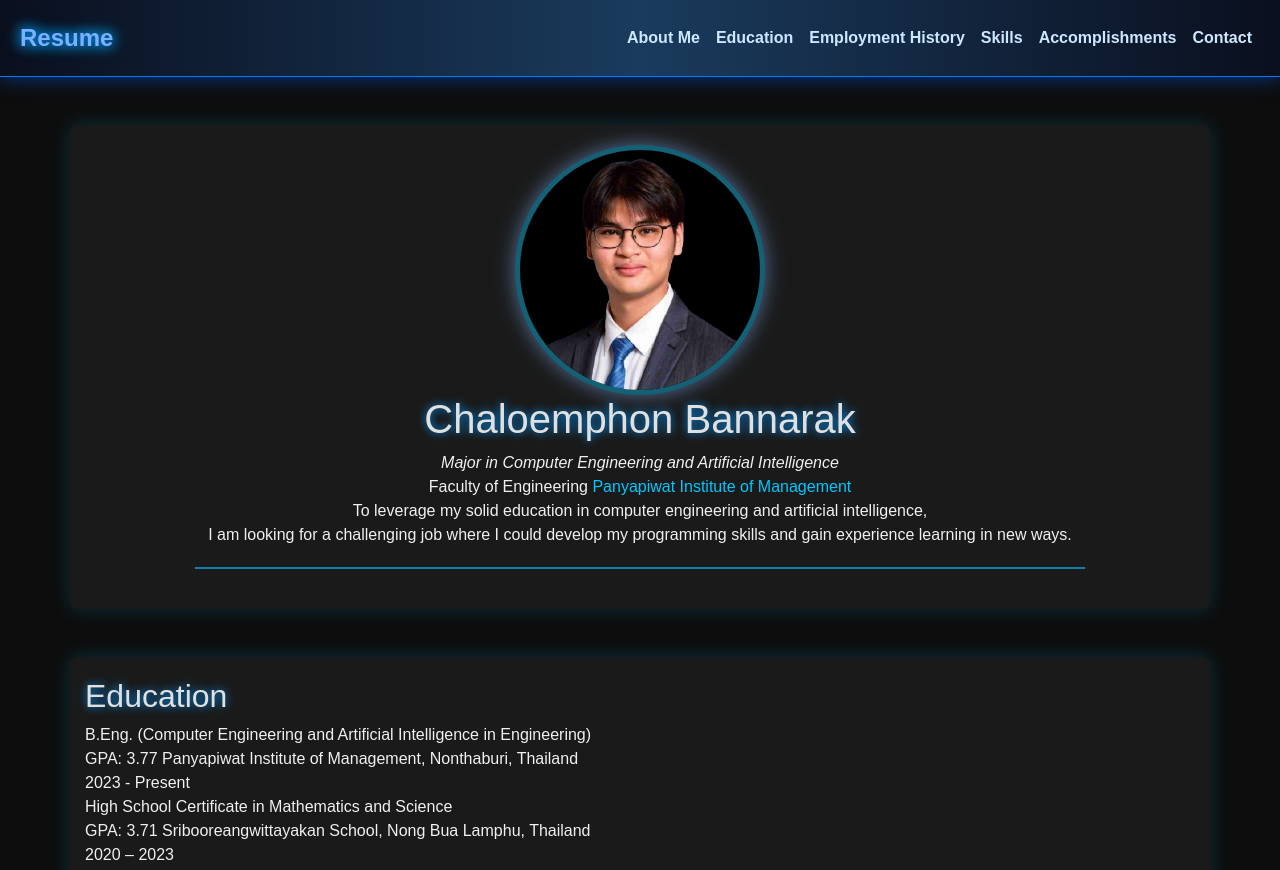
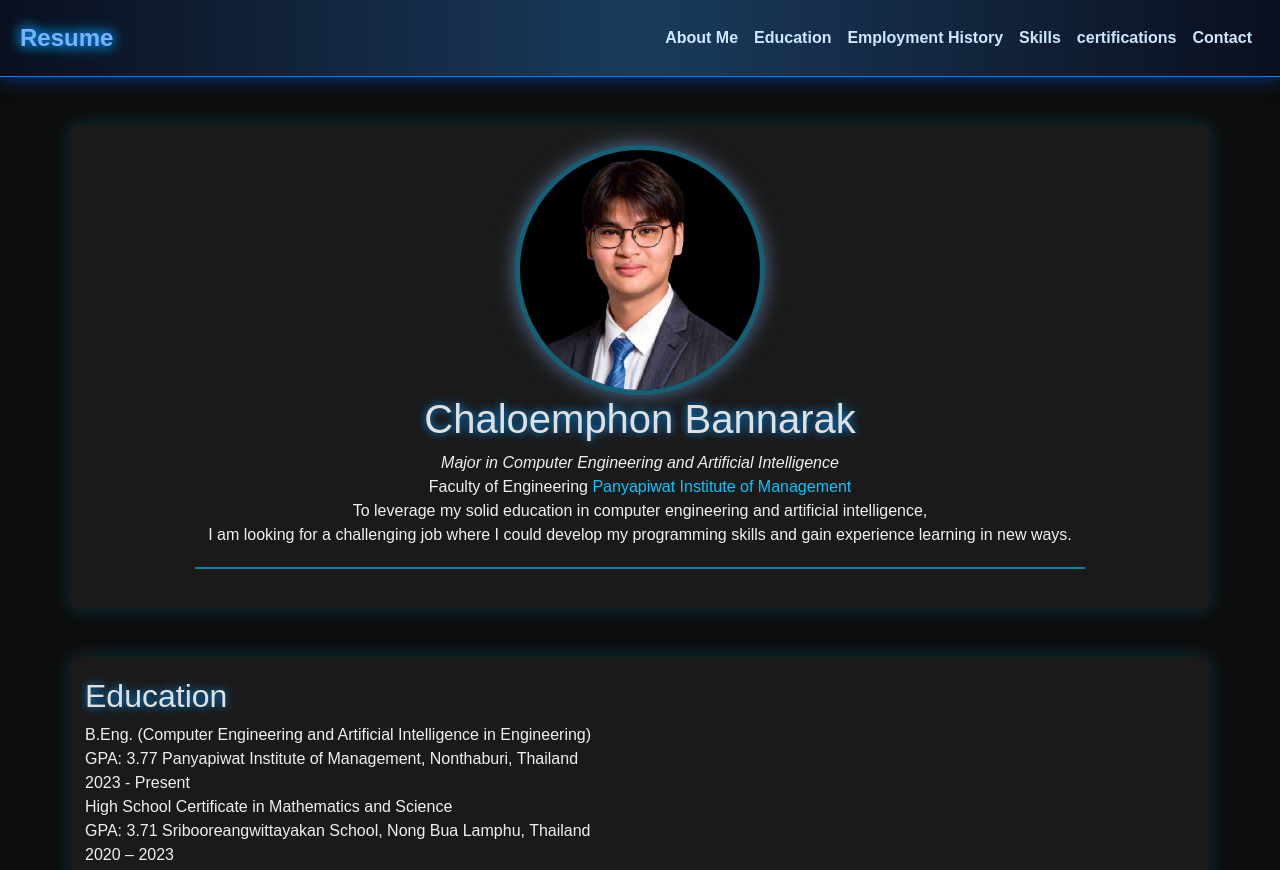
Before and after one commit to Frankbanna/My_Resume, a plain HTML site: page index.html in a window 1280 px wide. Shown: the top 870 px of the page. Drawn offline with nearby package versions, Linux system fonts and the light colour scheme.

Commit message:
Update index.html

```diff
--- a/index.html
+++ b/index.html
@@ -19,7 +19,7 @@
                 <li class="nav-item"><a class="nav-link" href="#education">Education</a></li>
                 <li class="nav-item"><a class="nav-link" href="#employment">Employment History</a></li>
                 <li class="nav-item"><a class="nav-link" href="#skills">Skills</a></li>
-                <li class="nav-item"><a class="nav-link" href="#accomplishments">Accomplishments</a></li>
+                <li class="nav-item"><a class="nav-link" href="#certifications">certifications</a></li>
                 <li class="nav-item"><a class="nav-link" href="#contact">Contact</a></li>
             </ul>
         </div>
```
